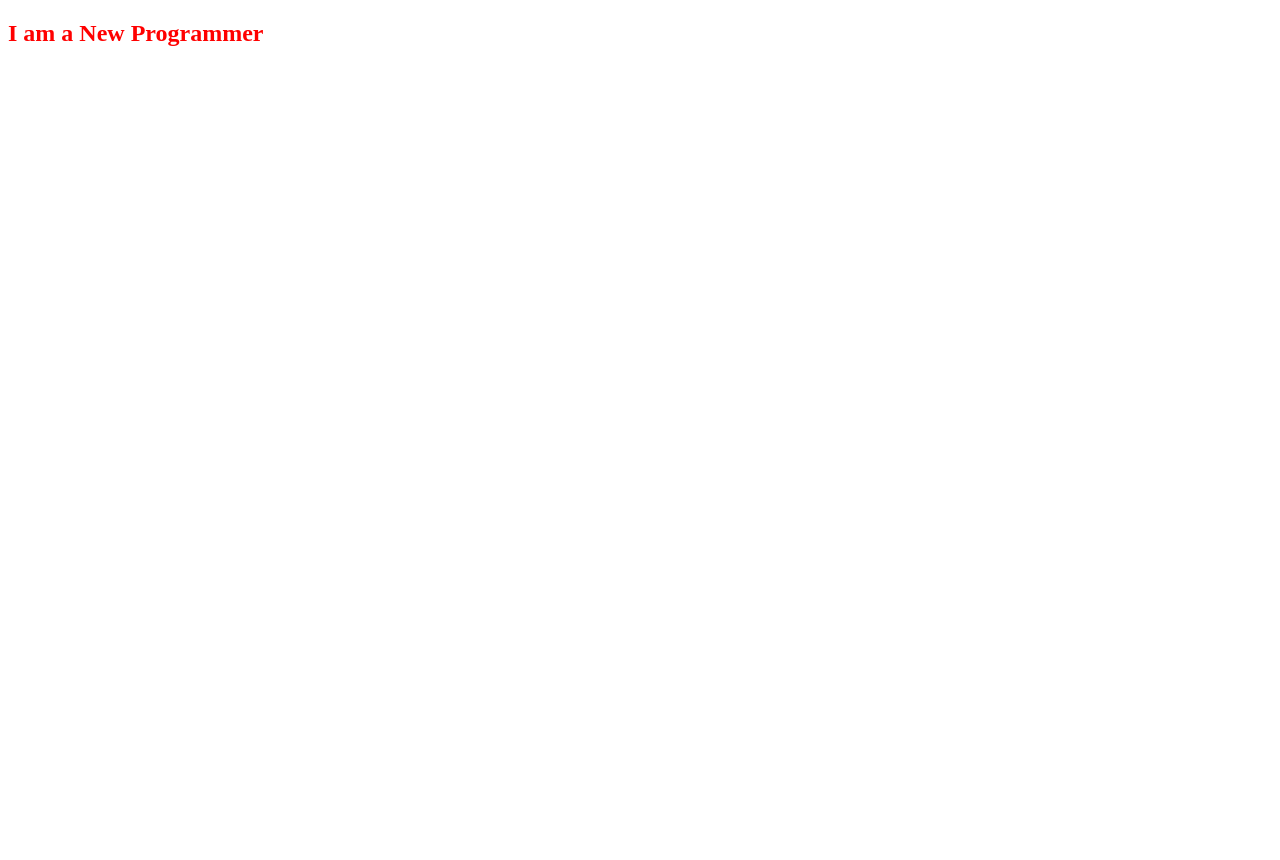
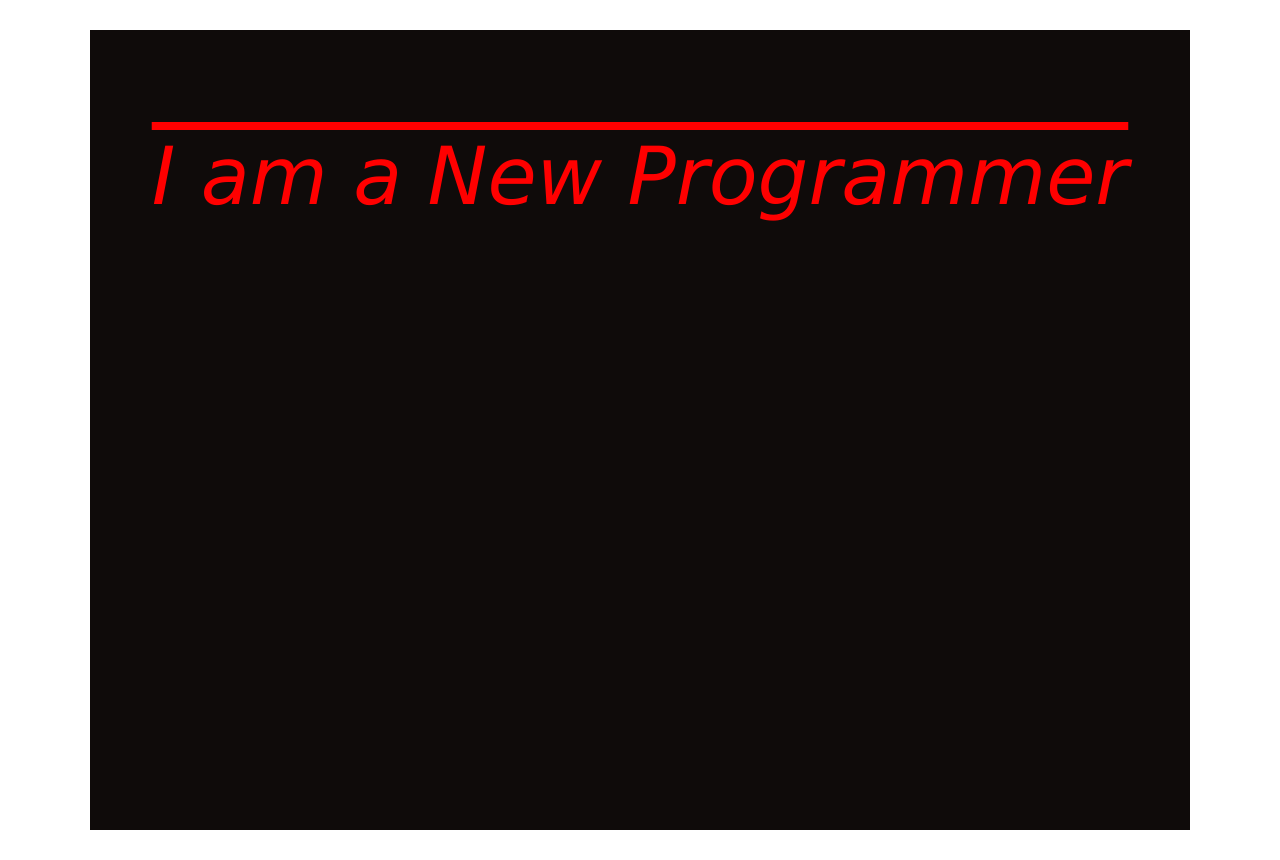
Before and after one commit to mahfuzhasanreza/html-css-conceptual, a plain HTML site: page index.html in a window 1280 px wide. Before the commit the page ends 800 px from the top, so only its background shows below. Drawn offline with Linux system fonts and the light colour scheme.

Commit message:
create section with an heading

```diff
--- a/index.html
+++ b/index.html
@@ -6,8 +6,15 @@
     <title>Kickstart HTML and CSS</title>
     <link rel="stylesheet" href="style/style.css">
     <link rel="shortcut icon" href="https://img.icons8.com/?size=48&id=20909&format=png" type="image/x-icon">
+    <!-- <style>
+        h1{
+            color: green;
+        }
+    </style> -->
 </head>
 <body>
-    <h2>I am a New Programmer</h2>
+    <div id="heading-parent">
+        <h1>I am a New Programmer</h1>
+    </div>
 </body>
 </html>
--- a/style/style.css
+++ b/style/style.css
@@ -1,3 +1,26 @@
-h2{
+*{
+    margin: 0;
+    padding: 0;
+}
+
+h1{
     color: red;
+    font-style: italic;
+    font-weight: lighter;
+    font-family: Verdana, Geneva, Tahoma, sans-serif;
+    text-decoration: overline;
+    font-size: 80px;
+    text-align: center;
 }
+
+#heading-parent{
+    background-color: rgb(15, 11, 10);
+    height: 600px;
+    padding: 100px 0;
+    width: 1100px;
+    /* margin-top: 40px;
+    margin-bottom: 10px;
+    margin-left: auto;
+    margin-right: auto; */
+    margin: 30px auto;
+}
```
